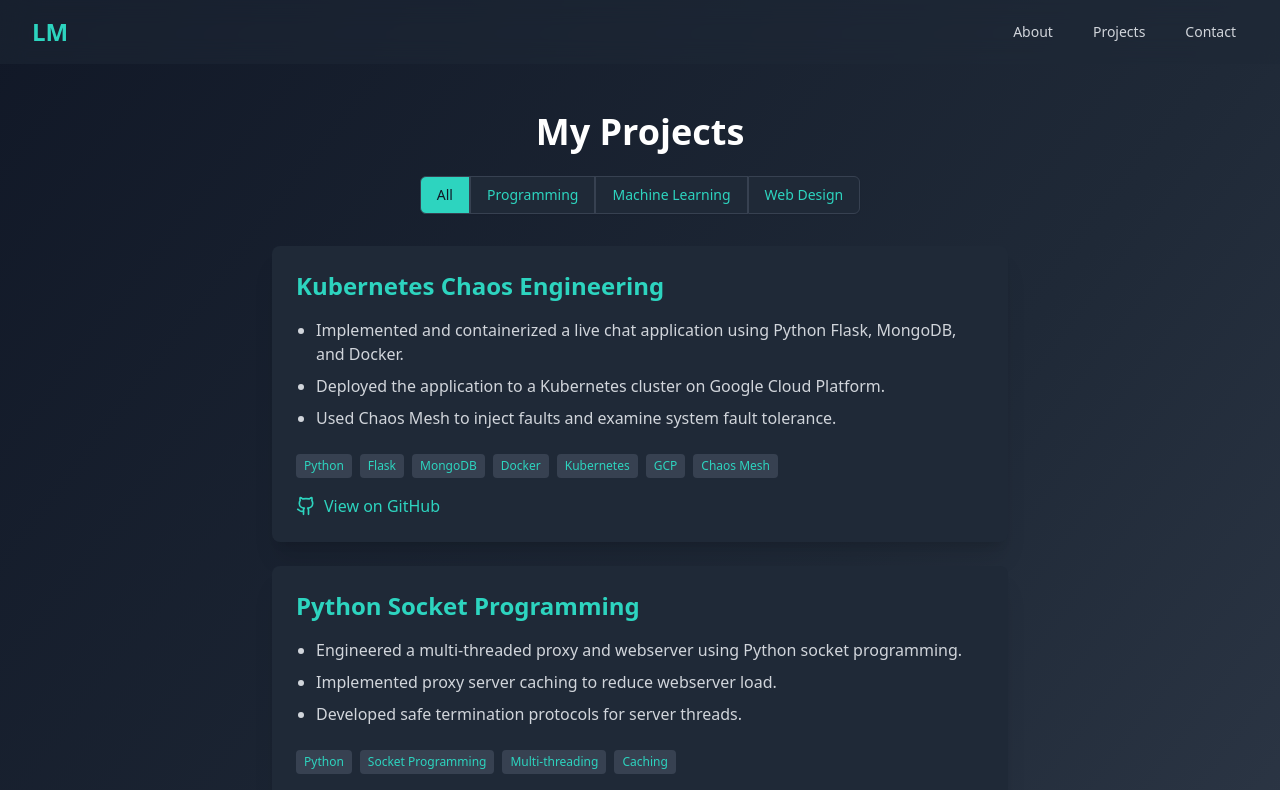
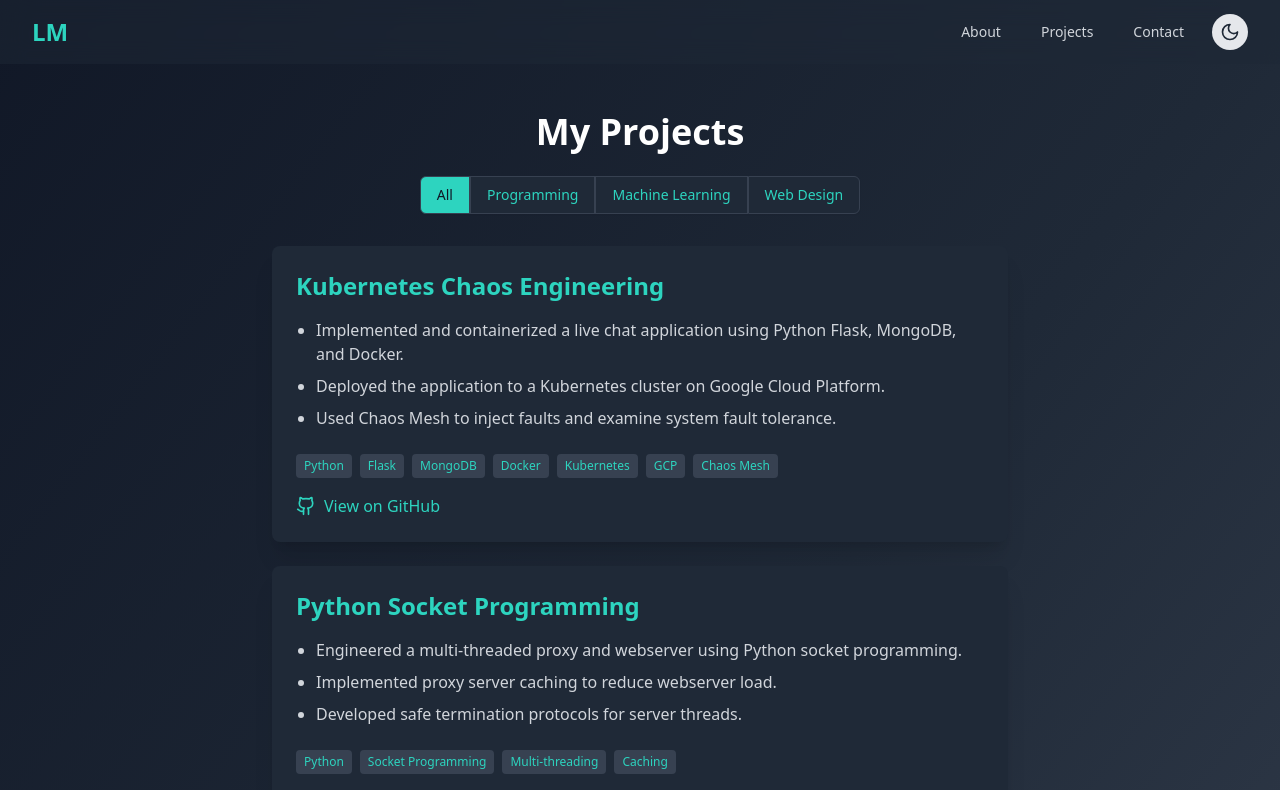
Before and after one commit to levi1462/portfolio-website, a Next.js app in the folder my_portfolio/: page /projects in a window 1280 px wide. Shown: the top 790 px of the page. Built offline with nearby package versions, Linux system fonts and the light colour scheme.

Commit message:
Implemented night and day mode
Added theme for night and day mode. Just need to update the styles

```diff
--- a/my_portfolio/src/app/about/page.tsx
+++ b/my_portfolio/src/app/about/page.tsx
@@ -2,6 +2,8 @@
 
 import Link from "next/link";
 import { useState, useEffect, useRef } from "react";
+import { ThemeProvider, useTheme } from "../contexts/ThemeContexts";
+import { ThemeToggle } from "../components/ThemeToggle";
 
 interface TimelineItem {
   date: string;
@@ -290,7 +292,7 @@ export default function About() {
       ],
     },
   ];
-
+  const { theme } = useTheme();
   return (
     <div className="min-h-screen bg-gradient-to-br from-gray-900 via-gray-800 to-gray-700">
       <nav className="bg-gray-800 bg-opacity-50 backdrop-blur-md sticky top-0 z-50">
@@ -314,6 +316,7 @@ export default function About() {
                   {item}
                 </Link>
               ))}
+              <ThemeToggle />
             </div>
           </div>
         </div>
--- /dev/null
+++ b/my_portfolio/src/app/components/ThemeToggle.tsx
@@ -0,0 +1,18 @@
+"use client";
+
+import { useTheme } from "../contexts/ThemeContexts";
+import { Sun, Moon } from "lucide-react";
+
+export const ThemeToggle: React.FC = () => {
+  const { theme, toggleTheme } = useTheme();
+
+  return (
+    <button
+      onClick={toggleTheme}
+      className="p-2 rounded-full bg-gray-200 dark:bg-gray-700 text-gray-800 dark:text-gray-200 transition-colors duration-200"
+      aria-label={`Switch to ${theme === "dark" ? "light" : "dark"} mode`}
+    >
+      {theme === "dark" ? <Moon size={20} /> : <Sun size={20} />}
+    </button>
+  );
+};
--- a/my_portfolio/src/app/contact/page.tsx
+++ b/my_portfolio/src/app/contact/page.tsx
@@ -3,6 +3,8 @@
 import Link from "next/link";
 import { useState } from "react";
 import { Mail, Github, Linkedin, ArrowRight } from "lucide-react";
+import { ThemeProvider, useTheme } from "../contexts/ThemeContexts";
+import { ThemeToggle } from "../components/ThemeToggle";
 
 export default function Contact() {
   const [copied, setCopied] = useState(false);
@@ -12,6 +14,7 @@ export default function Contact() {
     setCopied(true);
     setTimeout(() => setCopied(false), 2000);
   };
+  const { theme } = useTheme();
   return (
     <div className="min-h-screen bg-gradient-to-br from-gray-900 via-gray-800 to-gray-700">
       <nav className="bg-gray-800 bg-opacity-50 backdrop-blur-md sticky top-0 z-50">
@@ -35,6 +38,7 @@ export default function Contact() {
                   {item}
                 </Link>
               ))}
+              <ThemeToggle />
             </div>
           </div>
         </div>
--- /dev/null
+++ b/my_portfolio/src/app/contexts/ThemeContexts.tsx
@@ -0,0 +1,52 @@
+"use client";
+
+import React, { createContext, useState, useContext, useEffect } from "react";
+
+type Theme = "light" | "dark";
+
+interface ThemeContextType {
+  theme: Theme;
+  toggleTheme: () => void;
+}
+
+const ThemeContext = createContext<ThemeContextType | undefined>(undefined);
+
+export const ThemeProvider: React.FC<{ children: React.ReactNode }> = ({
+  children,
+}) => {
+  const [theme, setTheme] = useState<Theme>("dark");
+
+  useEffect(() => {
+    const savedTheme = localStorage.getItem("theme") as Theme | null;
+    if (savedTheme) {
+      setTheme(savedTheme);
+    }
+  }, []);
+
+  useEffect(() => {
+    localStorage.setItem("theme", theme);
+    if (theme === "dark") {
+      document.documentElement.classList.add("dark");
+    } else {
+      document.documentElement.classList.remove("dark");
+    }
+  }, [theme]);
+
+  const toggleTheme = () => {
+    setTheme((prevTheme) => (prevTheme === "light" ? "dark" : "light"));
+  };
+
+  return (
+    <ThemeContext.Provider value={{ theme, toggleTheme }}>
+      {children}
+    </ThemeContext.Provider>
+  );
+};
+
+export const useTheme = () => {
+  const context = useContext(ThemeContext);
+  if (context === undefined) {
+    throw new Error("useTheme must be used within a ThemeProvider");
+  }
+  return context;
+};
--- a/my_portfolio/src/app/layout.tsx
+++ b/my_portfolio/src/app/layout.tsx
@@ -1,4 +1,5 @@
 import "./global.css";
+import { ThemeProvider } from "./contexts/ThemeContexts";
 export const metadata = {
   title: "Portfolio",
   description: "Levi Mickelsoson portfolio website",
@@ -11,7 +12,9 @@ export default function RootLayout({
 }) {
   return (
     <html lang="en">
-      <body>{children}</body>
+      <body>
+        <ThemeProvider>{children}</ThemeProvider>
+      </body>
     </html>
   );
 }
--- a/my_portfolio/src/app/page.tsx
+++ b/my_portfolio/src/app/page.tsx
@@ -2,6 +2,8 @@
 
 import { useState, useEffect } from "react";
 import Link from "next/link";
+import { ThemeProvider, useTheme } from "./contexts/ThemeContexts";
+import { ThemeToggle } from "./components/ThemeToggle";
 //import { ArrowRight } from "lucide-react";
 
 interface TypingEffectResult {
@@ -36,6 +38,7 @@ export default function Home() {
     "Hello, my name is Levi Mickelson",
     125
   );
+  const { theme } = useTheme();
   return (
     <div className="min-h-screen bg-gradient-to-br from-gray-900 via-gray-800 to-gray-700 flex flex-col">
       <nav className="bg-gray-800 bg-opacity-50 backdrop-blur-md">
@@ -54,6 +57,7 @@ export default function Home() {
                   {item}
                 </Link>
               ))}
+              <ThemeToggle />
             </div>
           </div>
         </div>
--- a/my_portfolio/src/app/projects/page.tsx
+++ b/my_portfolio/src/app/projects/page.tsx
@@ -4,6 +4,8 @@ import { useState, useEffect } from "react";
 import Link from "next/link";
 import { motion, AnimatePresence } from "framer-motion";
 import { Github, ArrowRight } from "lucide-react";
+import { ThemeProvider, useTheme } from "../contexts/ThemeContexts";
+import { ThemeToggle } from "../components/ThemeToggle";
 
 interface Project {
   id: number;
@@ -141,8 +143,16 @@ export default function () {
     selectedCategory === "All"
       ? projects
       : projects.filter((project) => project.category === selectedCategory);
+
+  const { theme } = useTheme();
   return (
-    <div className="min-h-screen bg-gradient-to-br from-gray-900 via-gray-800 to-gray-700">
+    <div
+      className={`min-h-screen ${
+        theme === "dark"
+          ? "bg-gradient-to-br from-gray-900 via-gray-800 to-gray-700"
+          : "bg-gradient-to-br from-gray-100 via-gray-200 to-gray-300"
+      }`}
+    >
       <nav className="bg-gray-800 bg-opacity-50 backdrop-blur-md sticky top-0 z-50">
         <div className="max-w-7xl mx-auto px-4 sm:px-6 lg:px-8">
           <div className="flex justify-between h-16">
@@ -164,6 +174,7 @@ export default function () {
                   {item}
                 </Link>
               ))}
+              <ThemeToggle />
             </div>
           </div>
         </div>
```
